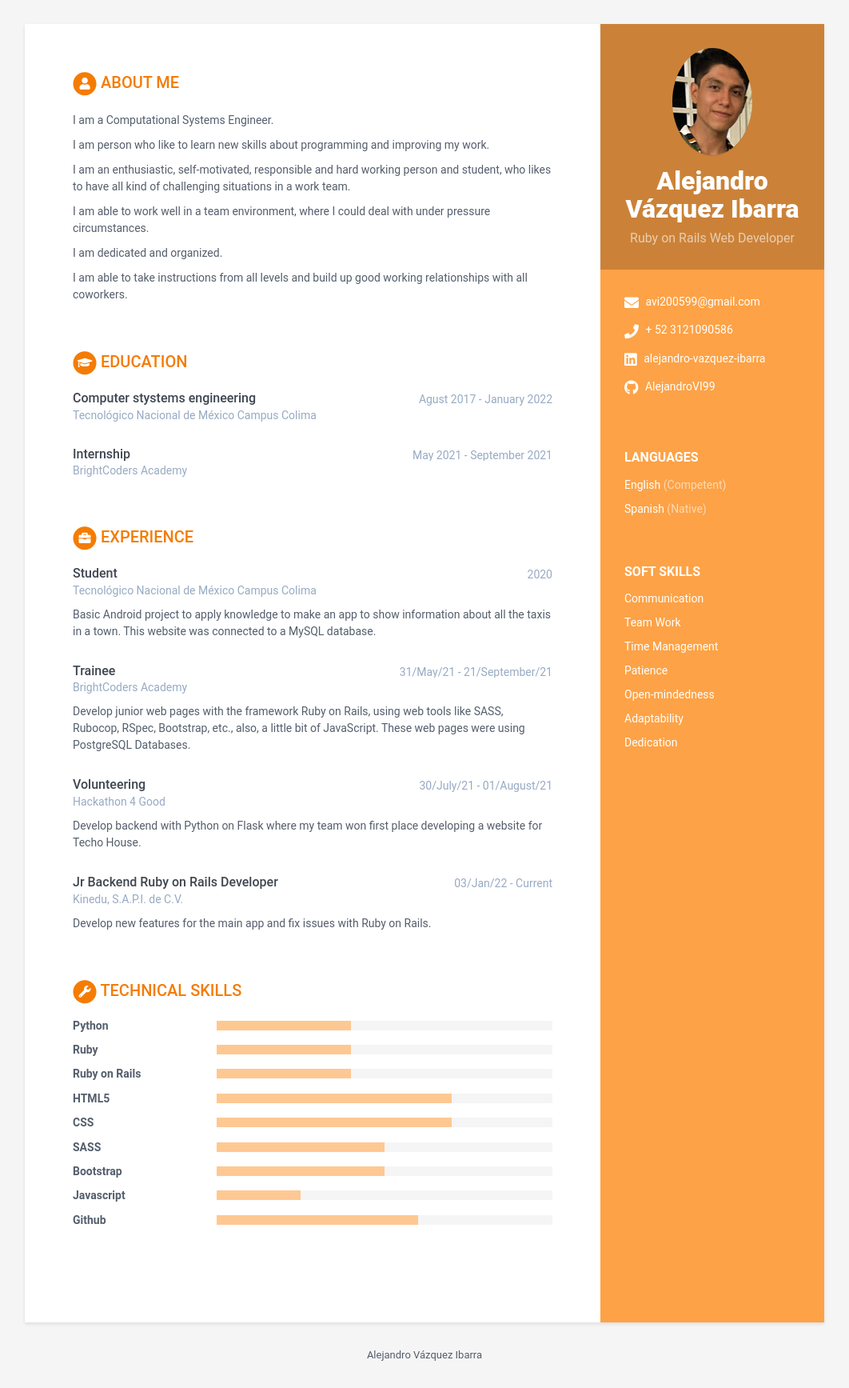
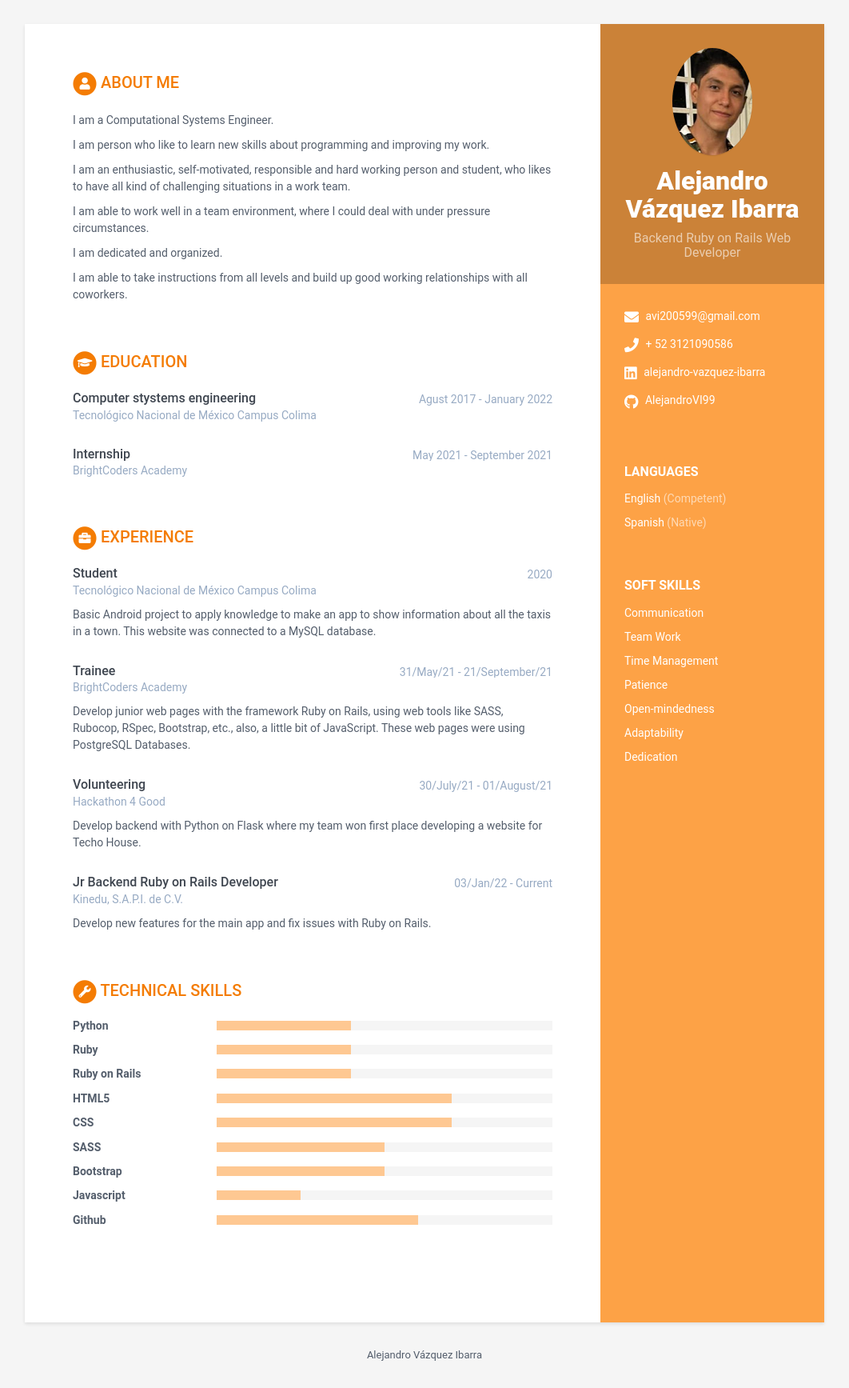
Before and after one commit to AlejandroVI99/Alejandro-Vazquez-Ibarra, a Jekyll site: the page built from index.html, in a window 1280 px wide. Shown: the whole page at 80% size, without its empty margins (109-1171 px from the left). Built offline with Jekyll 4.4.1, drawn with Linux system fonts in a browser that asks for light colours.

Commit message:
Update data.yml

```diff
--- a/_data/data.yml
+++ b/_data/data.yml
@@ -8,7 +8,7 @@ sidebar:
 
   # Profile information
   name: Alejandro Vázquez Ibarra # Nombre completo
-  tagline: Ruby on Rails Web Developer # React Native Mobile Developer ó Ruby on Rails Web Developer Según sea el caso
+  tagline: Backend Ruby on Rails Web Developer # React Native Mobile Developer ó Ruby on Rails Web Developer Según sea el caso
   avatar: profile1.png # Colocar una imagen con tu foto de 100x100 pixels dentro de /assets/images
 
   # Actualiza tus datos de contacto
```
